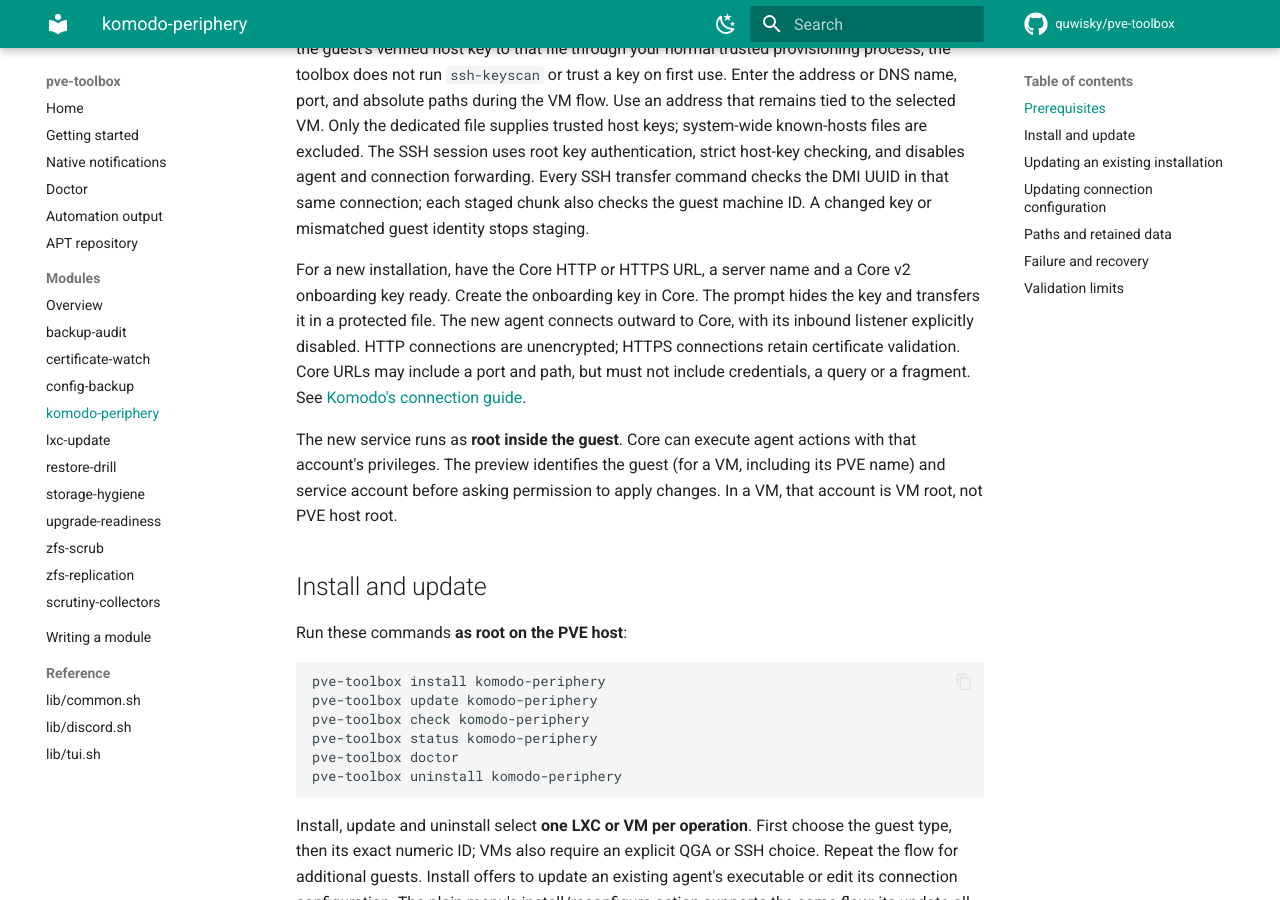
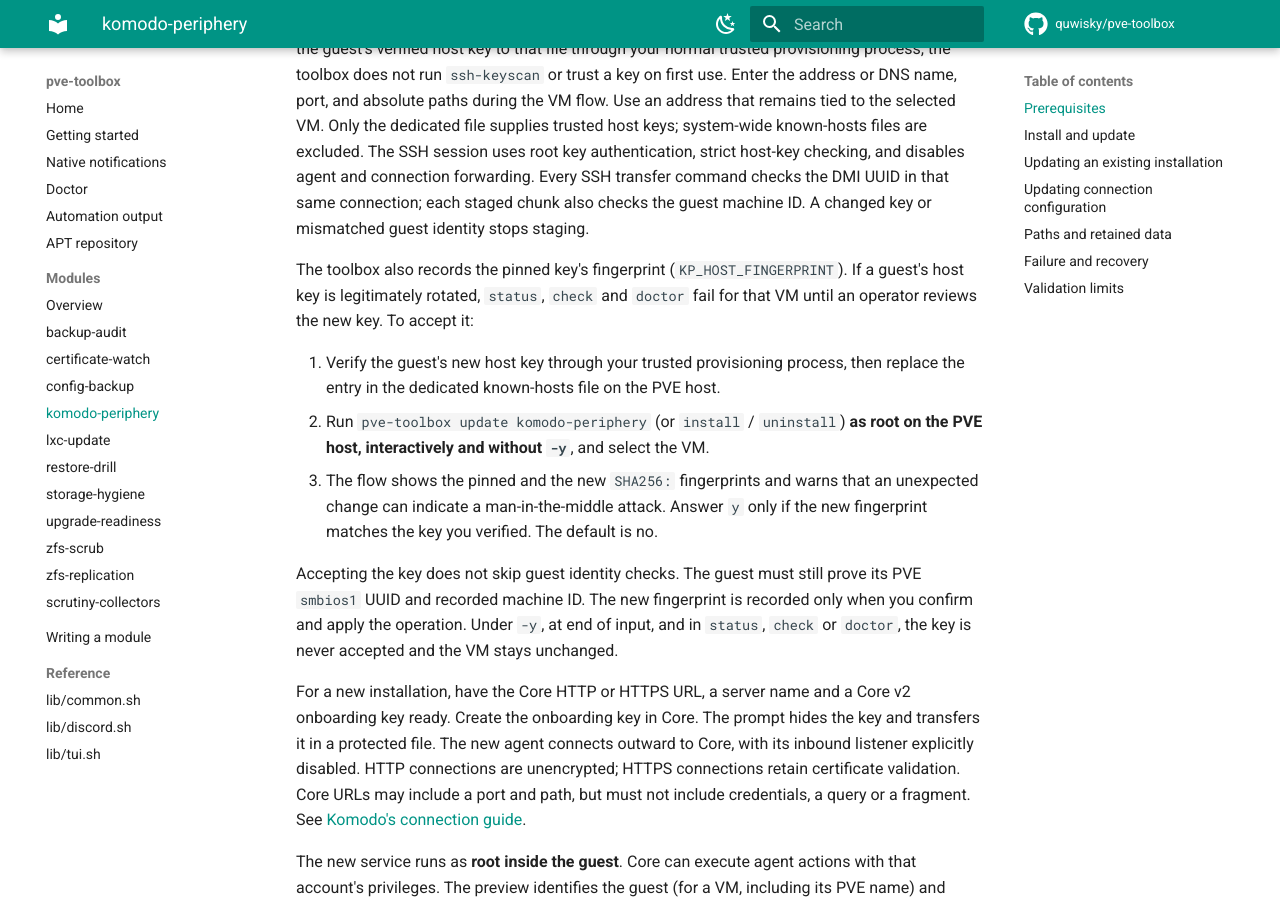
Before and after one commit to quwisky/pve-toolbox, an MkDocs documentation site: the page built from docs/modules/komodo-periphery.md, in a window 1280 px wide and 900 px high, scrolled down 846 px. Built offline with MkDocs 1.6.1 and Material for MkDocs 9.7.7, drawn with Linux system fonts in a browser that asks for light colours; comment, search, counter and statistics services are not loaded.

Commit message:
fix(komodo-periphery): let an operator accept a rotated VM SSH host key (#124)
A saved KP_HOST_FINGERPRINT could never change: once a guest's host key
was legitimately rotated, every VM operation, status and doctor failed with
'SSH host key changed' and the only way out was a round trip over QGA.

An interactive install, update or uninstall now shows the pinned and the
newly pinned SHA256 fingerprints with a man-in-the-middle warning and asks
for explicit consent, defaulting to no. Accepting only updates the expected
fingerprint for this run; the guest must still prove its PVE smbios1 UUID
and recorded machine ID, and the new pin is saved only when the operation is
confirmed and applied. -y, end of input, status, check and doctor keep
failing closed and point the operator to the interactive command.

```diff
--- a/docs/modules/komodo-periphery.md
+++ b/docs/modules/komodo-periphery.md
@@ -40,6 +40,24 @@ files are excluded. The SSH session uses root key authentication, strict host-ke
 checking, and disables agent and connection forwarding. Every SSH transfer command checks
 the DMI UUID in that same connection; each staged chunk also checks the guest
 machine ID. A changed key or mismatched guest identity stops staging.
+
+The toolbox also records the pinned key's fingerprint (`KP_HOST_FINGERPRINT`).
+If a guest's host key is legitimately rotated, `status`, `check` and `doctor`
+fail for that VM until an operator reviews the new key. To accept it:
+
+1. Verify the guest's new host key through your trusted provisioning process,
+   then replace the entry in the dedicated known-hosts file on the PVE host.
+2. Run `pve-toolbox update komodo-periphery` (or `install` / `uninstall`)
+   **as root on the PVE host, interactively and without `-y`**, and select the VM.
+3. The flow shows the pinned and the new `SHA256:` fingerprints and warns that
+   an unexpected change can indicate a man-in-the-middle attack. Answer `y`
+   only if the new fingerprint matches the key you verified. The default is no.
+
+Accepting the key does not skip guest identity checks. The guest must still
+prove its PVE `smbios1` UUID and recorded machine ID. The new fingerprint is
+recorded only when you confirm and apply the operation. Under `-y`, at end of
+input, and in `status`, `check` or `doctor`, the key is never accepted and the
+VM stays unchanged.
 
 For a new installation, have the Core HTTP or HTTPS URL, a server name and a Core v2
 onboarding key ready. Create the onboarding key in Core. The prompt hides the
```
Also changed, not shown: 2 other files.
